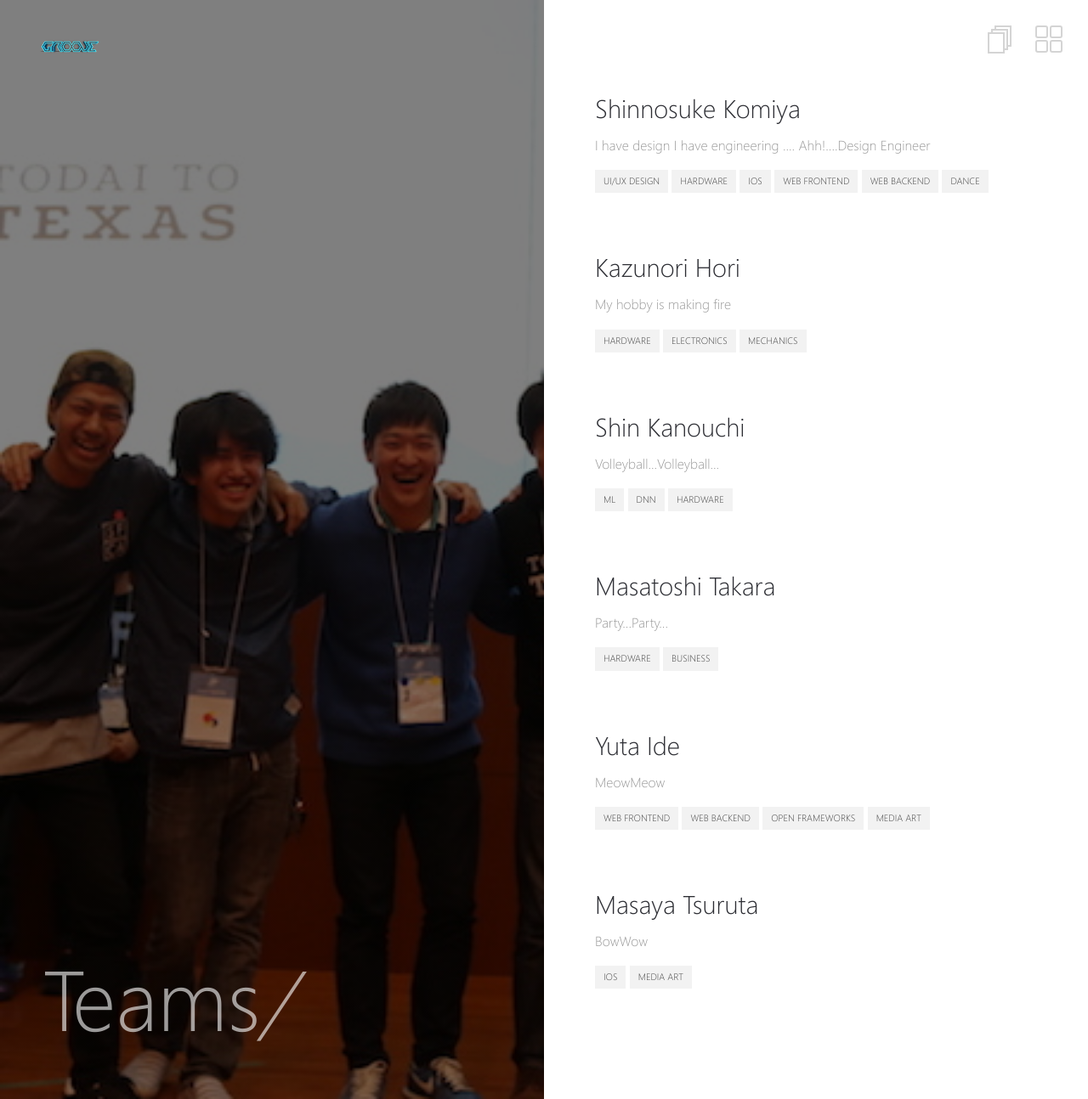
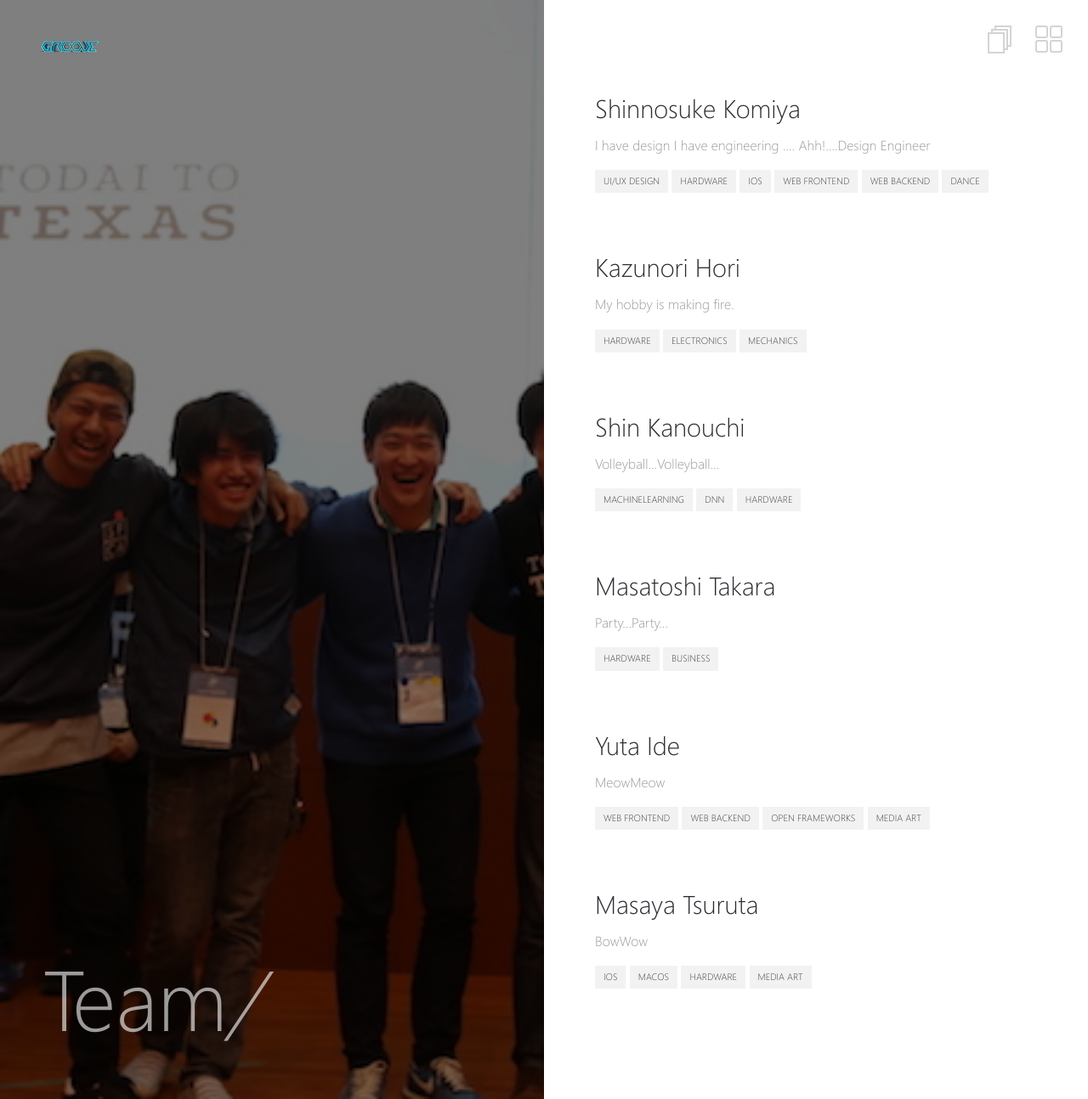
Before and after one commit to kurohune538/groove-site, a Jekyll site: the page built from _pages/teams.md, in a window 1280 px wide. Shown: the whole page at 85% size. Built offline with Jekyll 4.4.1, drawn with Linux system fonts in a browser that asks for light colours.

Commit message:
[update] product img

```diff
--- a/_config.yml
+++ b/_config.yml
@@ -2,8 +2,8 @@
 title: GROOVE
 description: Give Freedom to Dancers
 baseurl: "" # the subpath of your site, e.g. /blog
-#url: "http://127.0.0.1:4000"
-url: "https://kurohune538.github.io/groove-site/"
+url: "http://127.0.0.1:4000"
+# url: "https://kurohune538.github.io/groove-site/"
 logo: GrooveLogo3D_transparent.png                  # Site logo
 locale: en_US
 
--- a/_data/projects.yaml
+++ b/_data/projects.yaml
@@ -23,9 +23,9 @@
   image: images/dev.jpg
   completed: true
 
-- title: Hentai
+- title: Sensor
   url:
-  image: images/hentai.jpg
+  image: images/sensor.jpg
   completed: true
 
 - title: Desktop App
--- a/_includes/overlay.html
+++ b/_includes/overlay.html
@@ -1,4 +1,14 @@
 <div class="overlay">
+
+  <p class="product-info">GROOVE control music, movie, LED while dansing.</p>
+  <img src="{{ site.url }}/images/slide.png">
+
+  <p class="product-info">GROOVE device equip sensor and LED. Sensor value is sent to GROOVE APP.</p>
+  <img src="{{ site.url }}/images/slide2.png">
+
+  <p class="product-info">GROOVE APP control music and movie accrding to sensor value.</p>
+  <img src="{{ site.url }}/images/slide3.png">
+
   <ul class="projects-menu">
     {% for item in site.data.projects %}
       {% capture image %}{{ item.image }}{% endcapture %}
--- a/_layouts/home.html
+++ b/_layouts/home.html
@@ -26,7 +26,7 @@
     <a title="project" class="projects-menu-icon">
       <span></span>
     </a>
-    <span class="projects-link">PRODUCT</span>
+    <span class="projects-link">PICTURES</span>
 
     <a href="{{ site.url }}/teams" title="posts" class="posts-menu-icon"></a>
     <span class="posts-link">TEAM</span>
--- a/_layouts/team-list.html
+++ b/_layouts/team-list.html
@@ -10,7 +10,8 @@
     <div class="block-left">
       <div class="content">
         <a href="{{ site.url }}" class="logo"><img src="{{ site.url }}/images/{{ site.logo | replace: '.', '-small.' }}"></a>
-        <h1 class="section-title">{{ page.title}}<em>/</em>
+        <!-- <h1 class="section-title">{{ page.title}}<em>/</em> -->
+          <h1 class="section-title">Team<em>/</em>
         </h1>
       </div>
     </div>
@@ -44,7 +45,7 @@
                 <span>Kazunori Hori</span>
               </a>
             </h2>
-            <p>My hobby is making fire</p>
+            <p>My hobby is making fire.</p>
             <ul class="tags">
               <li>Hardware</li>
               <li>Electronics</li>
@@ -60,7 +61,7 @@
             </h2>
             <p>Volleyball...Volleyball...</p>
             <ul class="tags">
-              <li>ML</li>
+              <li>MachineLearning</li>
               <li>DNN</li>
               <li>Hardware</li>
             </ul>
@@ -103,6 +104,8 @@
             <p>BowWow</p>
             <ul class="tags">
               <li>iOS</li>
+              <li>macOS</li>
+              <li>Hardware</li>
               <li>Media Art</li>
             </ul>
           </li>
--- a/assets/_sass/_site.scss
+++ b/assets/_sass/_site.scss
@@ -1,3 +1,10 @@
+.product-info{
+  color: white;
+  font-size: 1.5em;
+  margin: 30px;
+  text-align: center;
+}
+
 .block-left {
   float: left;
   .content {
```
Also changed, not shown: images/slide.png (added), images/slide2.png (added), images/slide3.png (added), images/slide4.png (added).
